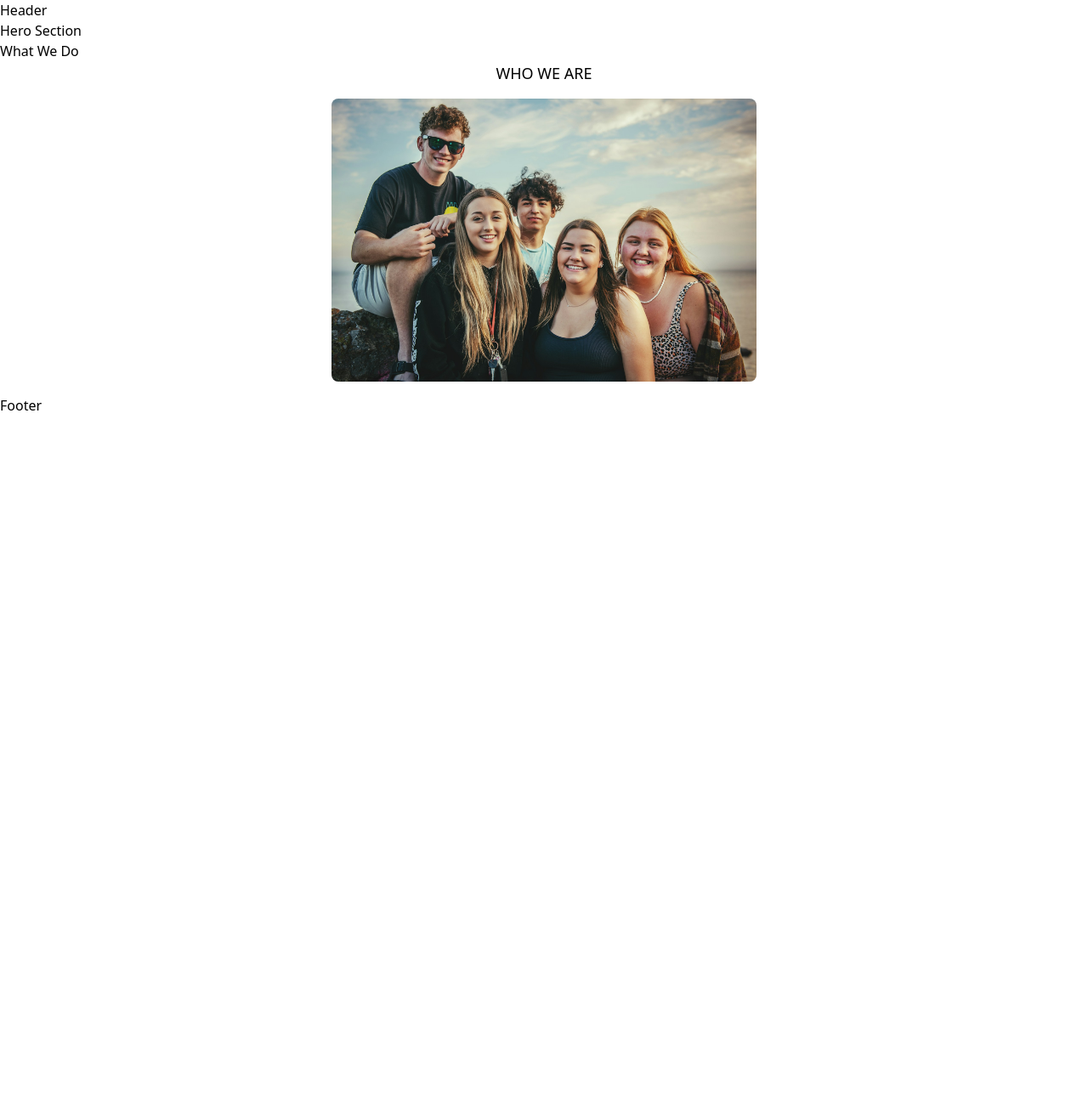
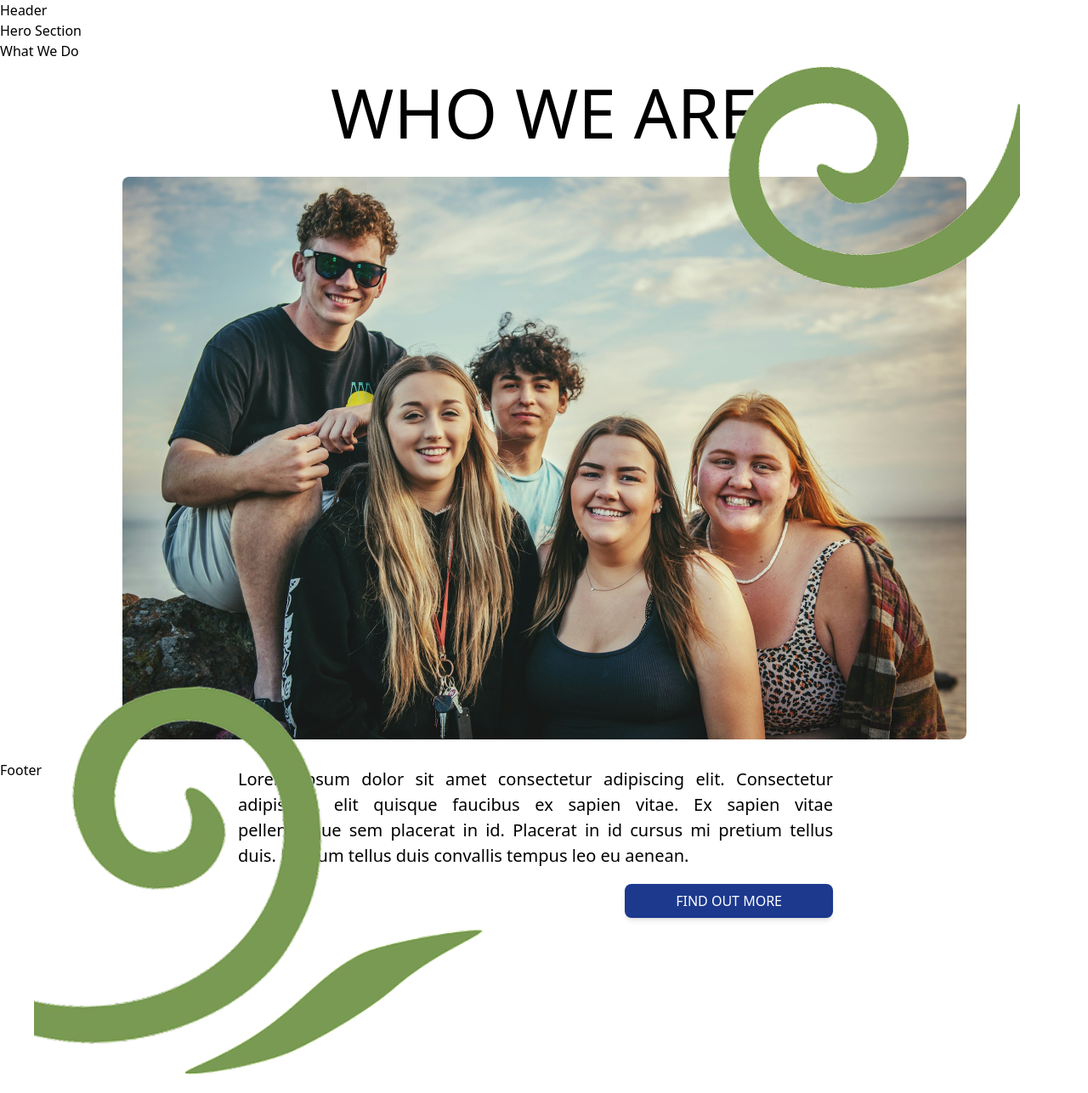
Before and after one commit to UoaWDCC/hidtreas, a Next.js app: page / in a window 1280 px wide. Shown: the whole page at 85% size. Before the commit the page ends 800 px from the top, so only its background shows below. Built offline with nearby package versions, Linux system fonts and the light colour scheme.

Commit message:
feat:whoweare added images, buttons and text to page

```diff
--- a/src/components/home/WhoWeAre.tsx
+++ b/src/components/home/WhoWeAre.tsx
@@ -1,18 +1,55 @@
 import Image from 'next/image'
 import whoWeAre from '@/assets/tempteamwhoweare.jpg'
-
+import koruLeaf from '@/assets/koruleaf.png'
+import otherKoru from '@/assets/otherkoru.png'
 
 export default function WhoWeAre() {
   return (
     <div>
-      <p className="flex justify-center text-lg">WHO WE ARE</p>
+      <p className="flex justify-center text-[80px]">WHO WE ARE</p>
+
       <Image
         src={whoWeAre}
         alt="Who We Are"
-        width={500}
-        height={500}
+        width={993}
+        height={523}
         className="mx-auto my-4 rounded-lg"
       />
+      <div className="absolute right-75 w-[700px] mt-4">
+        <p className="text-[20px] text-justify">
+          Lorem ipsum dolor sit amet consectetur adipiscing elit. Consectetur adipiscing elit quisque
+          faucibus ex sapien vitae. Ex sapien vitae pellentesque sem placerat in id. Placerat in id
+          cursus mi pretium tellus duis. Pretium tellus duis convallis tempus leo eu aenean.
+        </p>
+      </div>
+
+      <div className="flex justify-center mt-6">
+        <button
+          className="absolute top-260 right-75 px-15 py-2 bg-blue-900 text-white rounded-lg shadow-md hover:bg-blue-800"
+        >
+          FIND OUT MORE
+        </button>
+      </div>
+
+      <div className="absolute top-195 left-10 z-10">
+        <Image
+          src={koruLeaf}
+          alt="Koru and Leaf"
+          width={550}
+          height={350}
+          className="mx-auto my-4"
+        />
+      </div>
+
+      <div className="absolute top-10 right-20 z-10">
+        <Image
+          src={otherKoru}
+          alt="Other Koru"
+          width={370}
+          height={490}
+          className="mx-auto my-4"
+        />
+      </div>
     </div>
   )
 }
```
Also changed, not shown: src/assets/koruleaf.png (added), src/assets/otherkoru.png (added).
